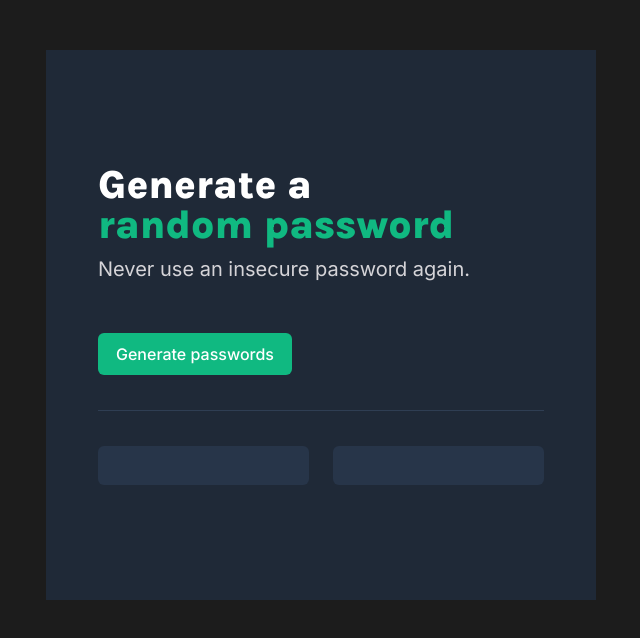
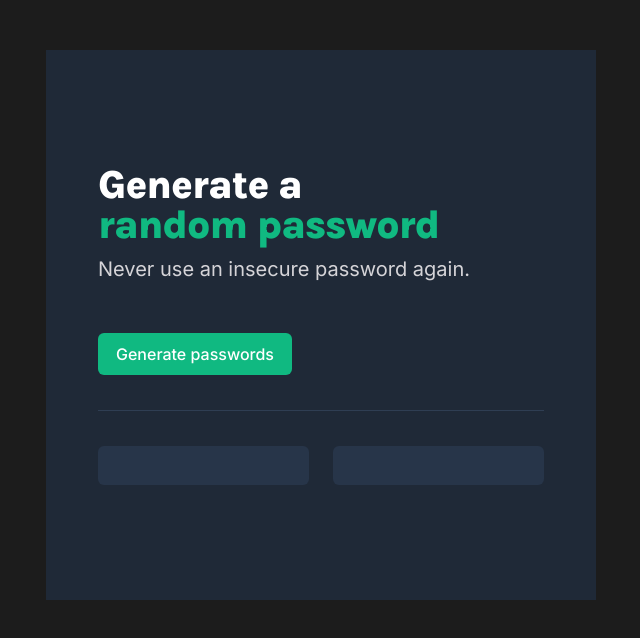
Before and after one commit to vladan-masic/002-js-exercises, a plain HTML site: page 003-password-generator/index.html in a window 1280 px wide. Shown: the whole page, without its empty margins (319-959 px from the left). Drawn offline with Linux system fonts and the light colour scheme.

```diff
--- a/003-password-generator/index.css
+++ b/003-password-generator/index.css
@@ -1,6 +1,9 @@
+* {
+  box-sizing: border-box;
+}
+
 body {
   margin: 0;
-  box-sizing: border-box;
   background-color: #1c1c1c;
   color: #ffffff;
 }
@@ -19,7 +22,7 @@
   font-weight: 800;
   font-size: 40px;
   line-height: 40px;
-  letter-spacing: -2.5%;
+  letter-spacing: -0.025em;
   margin: 0;
 }
 
```
Also changed, not shown: index.html (+1 -0 lines).
